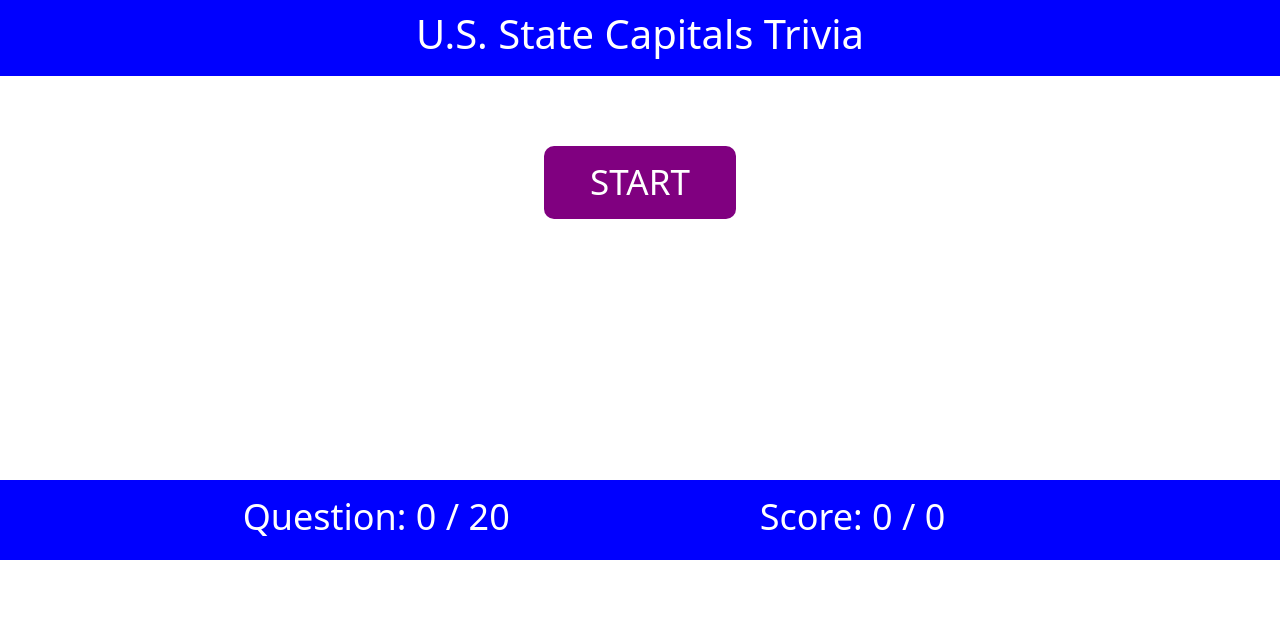
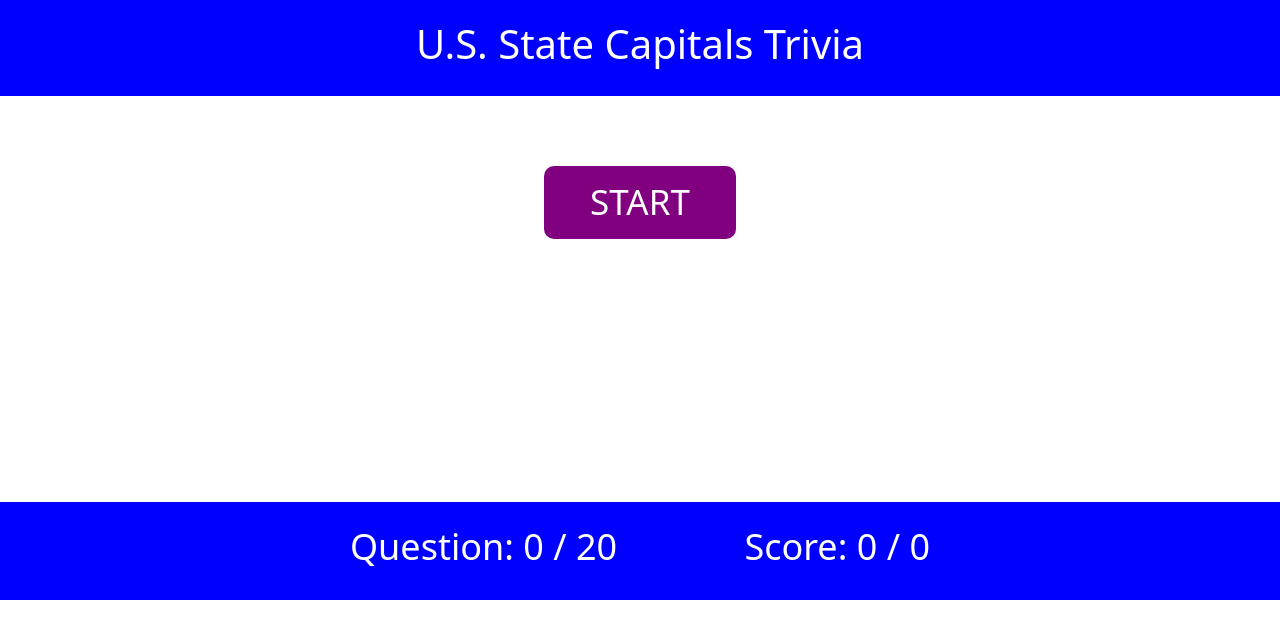
Before and after one commit to schlajo/react-trivia, a React (Vite) app in the folder React-Trivia/: page / in a window 1280 px wide. Shown: the top 638 px of the page. Built offline with nearby package versions, Linux system fonts and the light colour scheme.

Commit message:
I just made a few tweaks to score's CSS.

```diff
--- a/React-Trivia/src/App.css
+++ b/React-Trivia/src/App.css
@@ -3,9 +3,10 @@
 }
 
 header {
+    font-size: 50px;
     background-color: blue;
     color: white;
-    padding: 10px;
+    padding: 20px;
     text-align: center;
     margin-bottom: 20px;
 }
@@ -37,7 +38,7 @@ header {
     width: 80%;
     max-width: 900px;
     margin: 30px auto;
-    margin-top: 10px;
+    margin-top: 20px;
   }
 
 .btn-answers {
@@ -75,19 +76,20 @@ header {
 .btn-selected {
     background-color: gray !important;
   }
-
-.score {
-    display: flex;            /* Align items side by side */
-    justify-content: center;
-    gap: 250px;                /* Add space between question number and score */
+  .score {
+    display: flex;
+    justify-content: space-between; /* Distribute space between elements */
+    align-items: center; /* Vertical alignment */
     font-size: 36px;
     color: white;
     background-color: blue;
-    padding-top: 10px;
+    padding: 10px 350px; /* Adjust padding to maintain spacing */
+    padding-top: 18px;
     position: fixed;
-    bottom: 240px;
-    width: 110%;
-    margin-left: -110px;
+    bottom: 200px;
+    left: 50%;               /* Start from the center horizontally */
+    transform: translateX(-50%); /* Center align using transform */
+    width: 100%;              /* Set a relative width */
 }
 
 .final-score {
```
